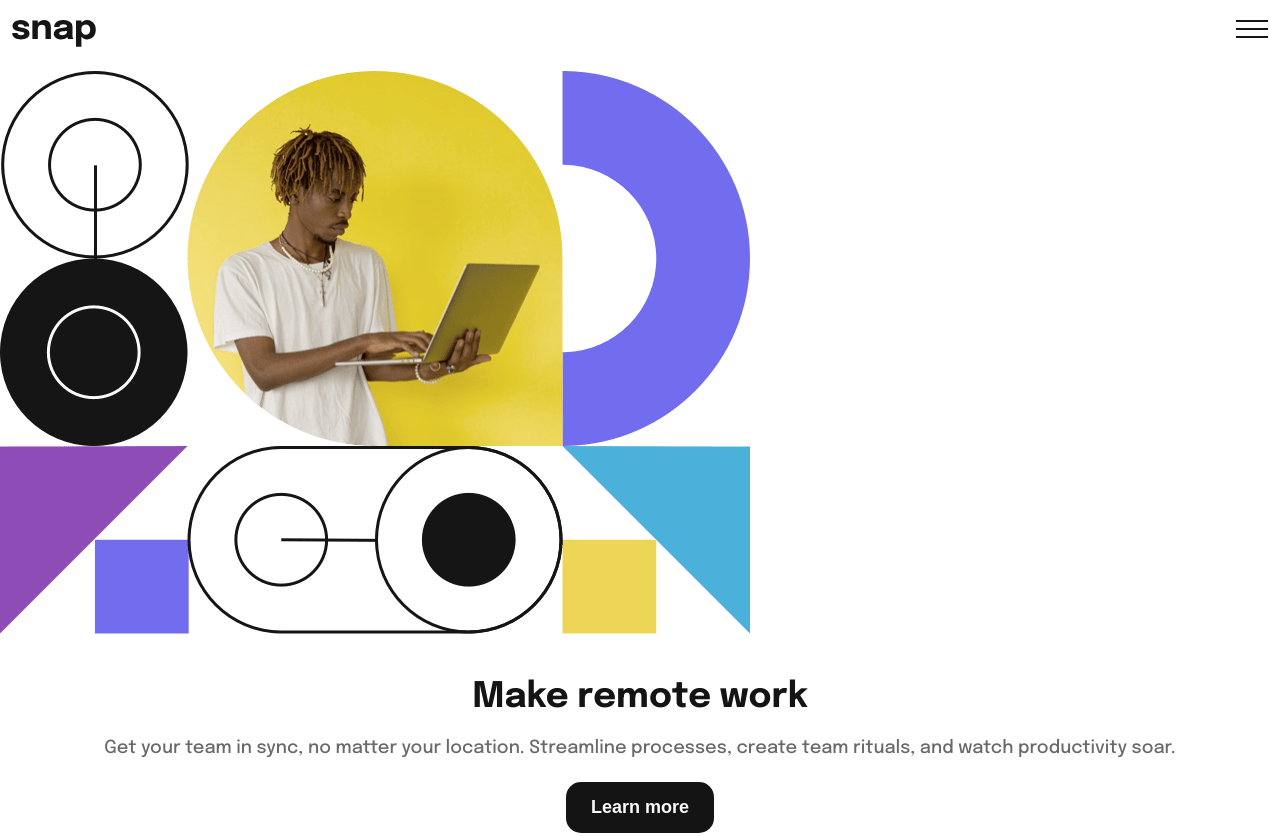
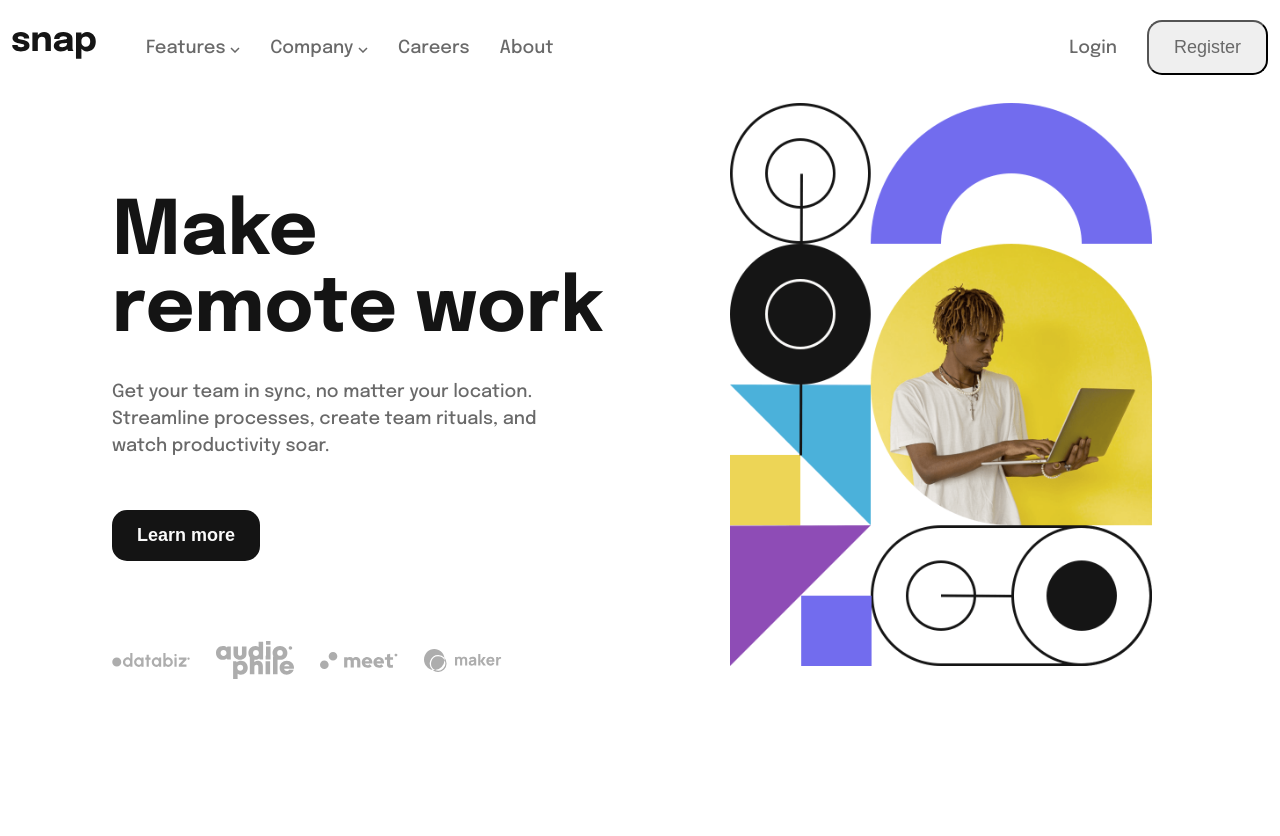
Before and after one commit to wunmiking/intro-with-dropdown, a plain HTML site: page index.html in a window 1280 px wide. Shown: the top 836 px of the page. Drawn offline with Linux system fonts and the light colour scheme.

```diff
--- a/index.html
+++ b/index.html
@@ -17,7 +17,7 @@
     <!-- nav -->
     <nav class="container">
       <!-- nav-div-1 -->
-      <div>
+      <div id="nav-div-1">
         <div>
           <img src="./assets/logo.svg" alt="nav-logo" />
         </div>
@@ -38,14 +38,14 @@
         </div>
       </div>
       <!-- nav-div-2 -->
-      <div>
+      <div id="nav-div-2">
         <ul>
           <li>Login</li>
           <button>Register</button>
         </ul>
       </div>
       <!-- nav-div-3 -->
-      <div>
+      <div id="menu-icon">
         <img src="./assets/icon-menu.svg" alt="icon-menu" />
       </div>
     </nav>
--- a/style.css
+++ b/style.css
@@ -4,6 +4,7 @@
   margin: 0;
   padding: 0;
   box-sizing: border-box;
+  list-style: none;
 }
 
 :root {
@@ -16,6 +17,7 @@
   font-family: "Epilogue", sans-serif;
   /* border: 3px solid green; */
   max-width: 1540px;
+
 
   /* what does this guy below do??? */
   margin: 0 auto;
@@ -93,3 +95,92 @@
     width: 20%;
     height: 20%;
 }
+
+@media(min-width: 1024px){
+    nav ul{
+        display: flex;
+        align-items: center;
+        color: var(--medium-gray);
+        font-weight: 500;
+        gap: 30px;
+        font-size: 18px;
+    }
+
+    #nav-div-1{
+        display: flex;
+        gap: 50px;
+        align-items: center;
+    }
+
+    #menu-icon{
+        display: none;
+    }
+
+    nav button{
+        padding: 15px 25px;
+        border-radius: 15px;
+        font-weight: 500;
+        font-size: 18px;
+        cursor: pointer;
+        color: var(--medium-gray);
+    }
+
+    /* main */
+
+    #mobile-hero{
+        display: none;
+    }
+
+    #desktop-hero{
+        display: block;
+    }
+
+    main{
+        display: flex;
+        flex-direction: row-reverse;
+        max-height: 100%;
+        align-items: center;
+    }
+
+    #section-1{
+        /* border: 3px solid; */
+        padding: 0.5rem 2rem 200rem 0;
+        width: 45%;
+        margin-right: 6rem;
+        justify-items: right;
+    }
+
+    #section-1 img{
+        width: 80%;
+    }
+
+    .section-2{
+        width: 50%;
+        align-self: self-start;
+        justify-items: left;
+        padding-left: 7rem;
+        padding-top: 5rem;
+
+    }
+
+    .section-2 h1{
+        /* border: 3px solid; */
+        text-align: left;
+        font-size: 75px;
+
+    }
+
+    .section-2 p{
+        text-align: left;
+        padding: 10px 30px 30px 0;
+    }
+
+    #section-2-btn-wrapper{
+        justify-content: left;
+        padding-bottom: 50px;
+    }
+
+
+
+
+}
```
